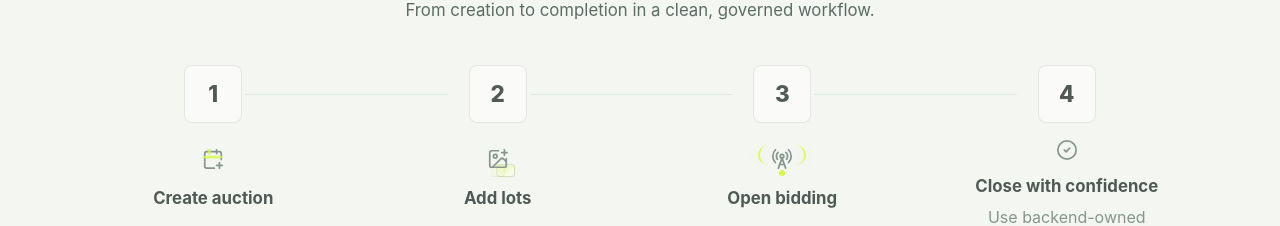
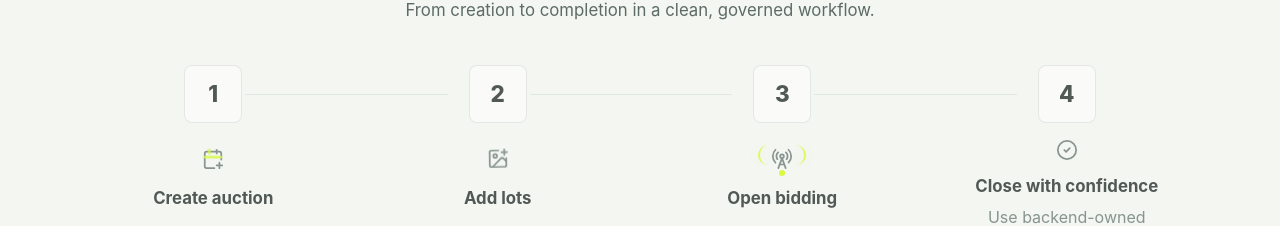
Before and after one commit to JJackson3111/bidals, a Next.js app in the folder frontend/: page / in a window 1280 px wide. Shown: the part 1739-1965 px from the top of the page. Built offline with nearby package versions, Linux system fonts and the light colour scheme; no server answers; a web font is replaced by a local one.

Commit message:
Refine add lots workflow cue

```diff
--- a/frontend/src/app/globals.css
+++ b/frontend/src/app/globals.css
@@ -951,35 +951,9 @@ p {
   stroke-width: 2.2px;
 }
 
-.cue-image-flow {
-  bottom: 0;
-  height: 17px;
-  overflow: hidden;
-  position: absolute;
-  right: 5px;
-  width: 31px;
-  z-index: 1;
-}
-
-.cue-image-flow i {
-  animation: bidals-cue-image-slide 5.6s ease-in-out infinite;
-  background: linear-gradient(135deg, rgba(206, 251, 4, 0.42), rgba(255, 255, 255, 0.84));
-  border: 1px solid rgba(23, 33, 30, 0.18);
-  border-radius: 4px;
-  display: block;
-  height: 13px;
-  left: 5px;
-  position: absolute;
-  top: 2px;
-  width: 19px;
-}
-
-.cue-image-flow i:nth-child(2) {
-  animation-delay: 1.4s;
-}
-
-.cue-image-flow i:nth-child(3) {
-  animation-delay: 2.8s;
+.cue-images .cue-primary {
+  animation: bidals-cue-image-tilt 5.8s ease-in-out infinite;
+  transform-origin: 50% 56%;
 }
 
 .cue-signal {
@@ -1107,22 +1081,21 @@ p {
   }
 }
 
-@keyframes bidals-cue-image-slide {
+@keyframes bidals-cue-image-tilt {
   0% {
-    opacity: 0;
-    transform: translateX(18px) scale(0.96);
-  }
-
-  18%,
-  54% {
-    opacity: 1;
-    transform: translateX(0) scale(1);
-  }
-
-  78%,
+    transform: rotate(0deg) translateY(0);
+  }
+
+  34% {
+    transform: rotate(-4deg) translateY(-1px);
+  }
+
+  68% {
+    transform: rotate(3deg) translateY(0);
+  }
+
   100% {
-    opacity: 0;
-    transform: translateX(-18px) scale(0.98);
+    transform: rotate(0deg) translateY(0);
   }
 }
 
@@ -2332,7 +2305,7 @@ p {
   .landing-step-cue,
   .landing-step-cue span,
   .cue-calendar .cue-primary path:nth-last-child(-n + 2),
-  .cue-image-flow i,
+  .cue-images .cue-primary,
   .cue-signal,
   .cue-primary,
   .cue-secondary,
@@ -2370,13 +2343,8 @@ p {
     opacity: 1;
   }
 
-  .cue-image-flow i {
-    opacity: 0;
+  .cue-images .cue-primary {
     transform: none;
-  }
-
-  .cue-image-flow i:first-child {
-    opacity: 1;
   }
 
   .cue-primary {
@@ -2399,7 +2367,7 @@ p {
   .auction-preview-card:hover .media-image,
   .hero-lot-card:hover .preview-bid-button,
   .latest-sale-badge,
-  .cue-image-flow i,
+  .cue-images .cue-primary,
   .cue-signal,
   .cue-primary,
   .cue-secondary,
--- a/frontend/src/app/page.tsx
+++ b/frontend/src/app/page.tsx
@@ -339,13 +339,6 @@ export default function LandingPage() {
                   <div className={`landing-step-cue cue-${step.cueKind}`}>
                     <CueIcon className="cue-icon cue-primary" size={22} strokeWidth={1.9} aria-hidden="true" />
                     {AltCue ? <AltCue className="cue-icon cue-secondary" size={22} strokeWidth={1.9} aria-hidden="true" /> : null}
-                    {step.cueKind === "images" ? (
-                      <span className="cue-image-flow" aria-hidden="true">
-                        <i />
-                        <i />
-                        <i />
-                      </span>
-                    ) : null}
                     {step.cueKind === "radio" ? (
                       <>
                         <span className="cue-signal cue-signal-left" aria-hidden="true" />
```
